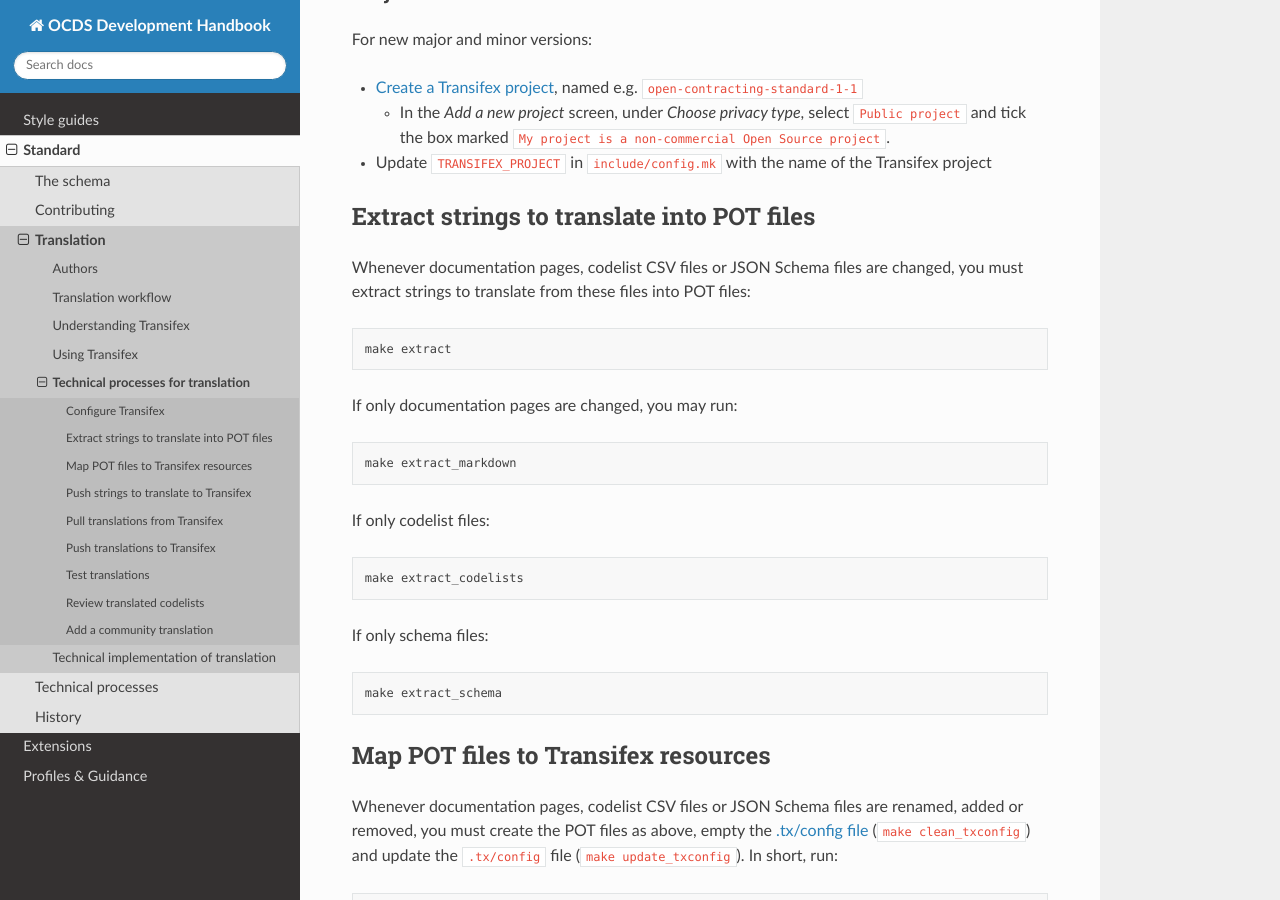
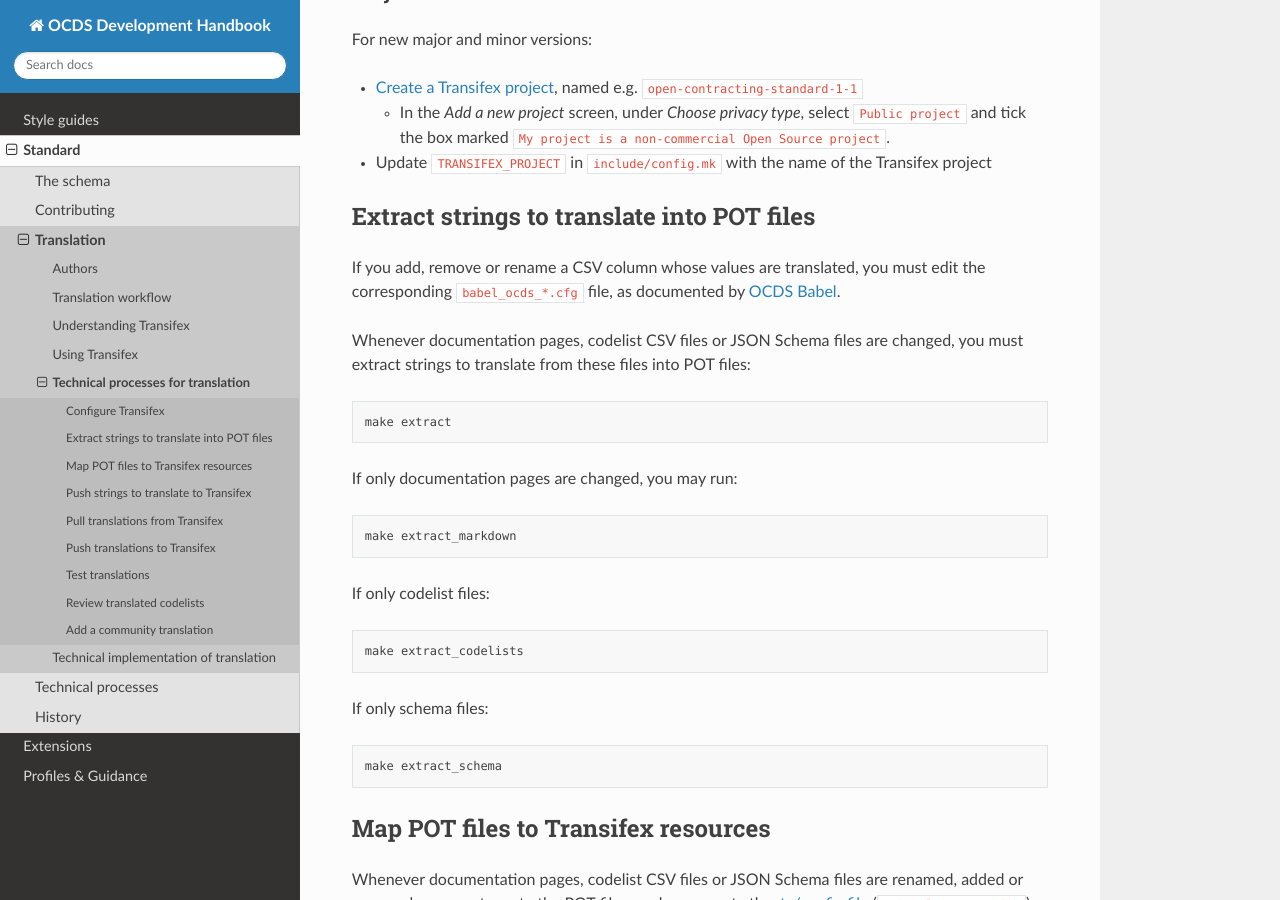
Before and after one commit to open-contracting/standard-development-handbook, a Sphinx documentation site: the page built from docs/standard/translation/technical.rst, in a window 1280 px wide and 900 px high, scrolled down 548 px. Built offline with Sphinx 7.4.7 and the Read the Docs theme 2.0.0, drawn with Linux system fonts in a browser that asks for light colours.

Commit message:
standard/translation/technical: Add instruction about Babel files, open-contracting/infrastructure#340

```diff
--- a/docs/standard/translation/technical.rst
+++ b/docs/standard/translation/technical.rst
@@ -30,6 +30,8 @@ For new major and minor versions:
 
 Extract strings to translate into POT files
 -------------------------------------------
+
+If you add, remove or rename a CSV column whose values are translated, you must edit the corresponding ``babel_ocds_*.cfg`` file, as documented by `OCDS Babel <https://ocds-babel.readthedocs.io/en/latest/api/extract.html>`__.
 
 Whenever documentation pages, codelist CSV files or JSON Schema files are changed, you must extract strings to translate from these files into POT files:
 
```
